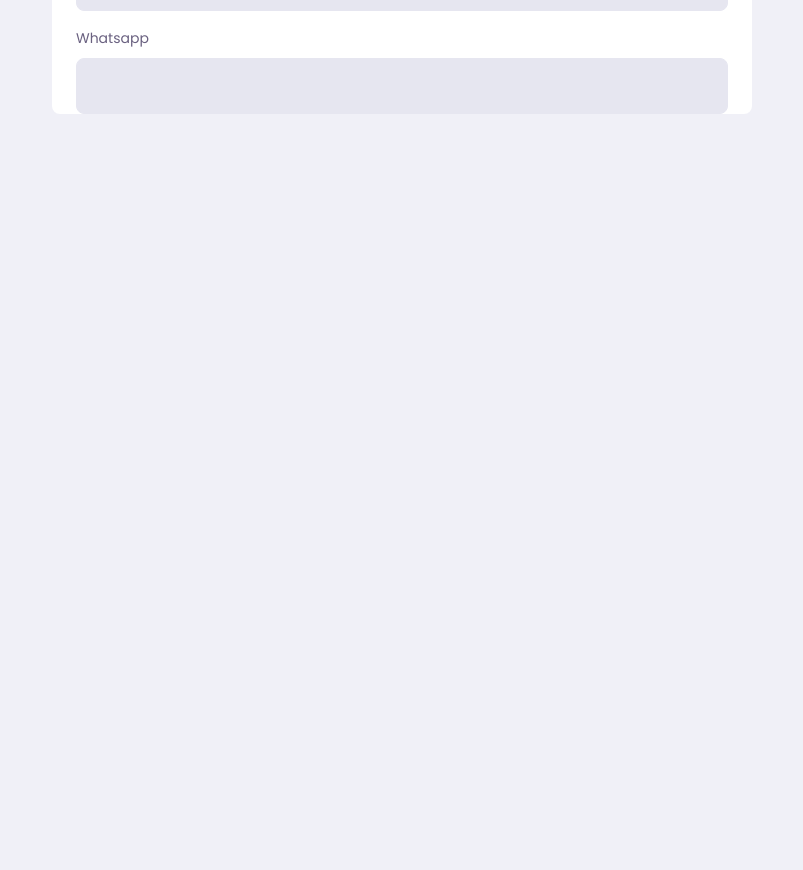
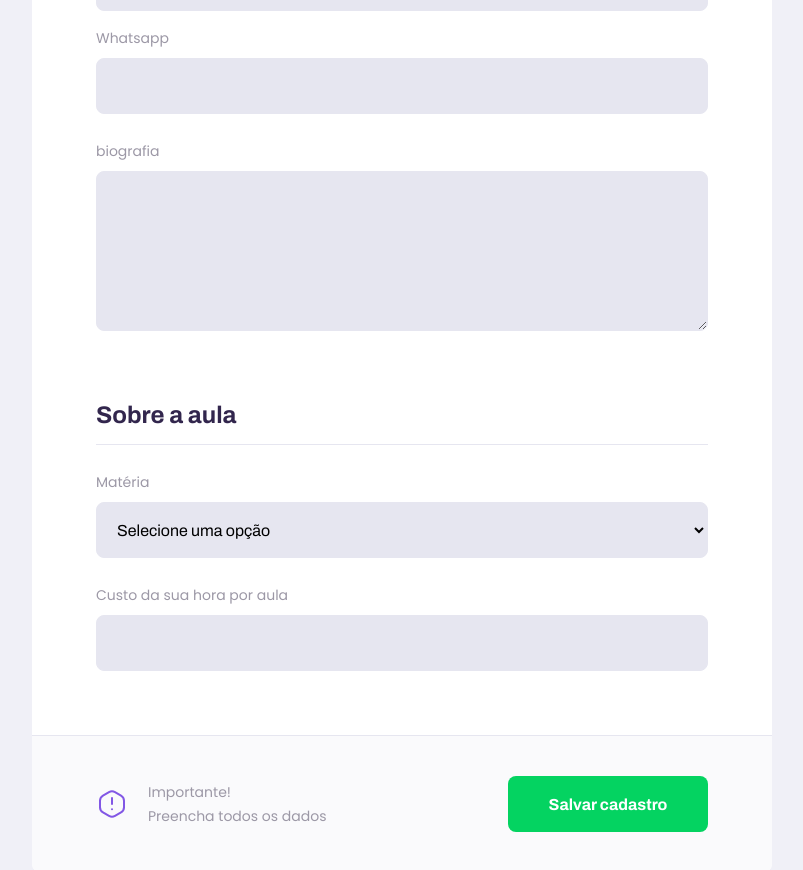
Before and after one commit to SirMcClay/NLW2-Proffy-Web, a React (Create React App) app: page /give-classes in a window 1280 px wide. Shown: the part 620-1490 px from the top of the page, without its empty margins (238-1041 px from the left). Before the commit the page ends 800 px from the top, so only its background shows below. Built offline with nearby package versions, Linux system fonts and the light colour scheme.

Commit message:
TeacherForm new areas, Textarea and Select components, style fixes

```diff
--- /dev/null
+++ b/src/components/Select/index.tsx
@@ -0,0 +1,28 @@
+import React, { SelectHTMLAttributes } from 'react';
+
+import './styles.css';
+
+interface SelectProps extends SelectHTMLAttributes<HTMLSelectElement> {
+  name: string;
+  label: string;
+  options: Array<{
+     value: string;
+     label: string;
+  }>;
+}
+
+const Select: React.FC<SelectProps> = ({ label, name, options, ...rest }) => {
+  return(
+    <div className="select-block">
+      <label htmlFor={name}>{label}</label>
+      <select id={name} {...rest}>
+          <option value="" disabled selected hidden>Selecione uma opção</option>
+          {options.map(option => {
+            return <option key={option.value} value={option.value}>{option.label}</option>
+          })}
+      </select>
+    </div>
+  );
+}
+
+export default Select;
--- /dev/null
+++ b/src/components/Select/styles.css
@@ -0,0 +1,35 @@
+.select-block {
+  position: relative;
+}
+
+.select-block + .select-block {
+  margin-top: 1.4rem;
+}
+
+.select-block label {
+ font-size: 1.4rem;
+}
+
+.select-block select {
+  width: 100%;
+  height: 5.6rem;
+  margin-top: 0.8rem;
+  border-radius: 0.8rem;
+  background: var(--color-line-in-white);
+  border: 1px solid var(--color-line-in-white);
+  outline: 0;
+  padding: 0 1.6rem;
+  font: 1.6rem Archivo;
+}
+
+/* borda que aparece no container do select quando o select esta com focus */
+.select-block:focus-within::after {
+  width: calc(100% - 3.2rem);
+  height: 2px;
+  content: '';
+  background: var(--color-primary-light);
+  position: absolute;
+  left: 1.6rem;
+  right: 1.6rem;
+  bottom: 0;
+}
--- /dev/null
+++ b/src/components/Textarea/index.tsx
@@ -0,0 +1,19 @@
+import React, { TextareaHTMLAttributes } from 'react';
+
+import './styles.css';
+
+interface TextareaProps extends TextareaHTMLAttributes<HTMLTextAreaElement> {
+  name: string;
+  label: string;
+}
+
+const Textarea: React.FC<TextareaProps> = ({ label, name, ...rest }) => {
+  return(
+    <div className="textarea-block">
+      <label htmlFor={name}>{label}</label>
+      <textarea id={name} {...rest}/>
+    </div>
+  );
+}
+
+export default Textarea;
--- /dev/null
+++ b/src/components/Textarea/styles.css
@@ -0,0 +1,37 @@
+.textarea-block {
+  position: relative;
+}
+
+.textarea-block + .textarea-block {
+  margin-top: 1.4rem;
+}
+
+.textarea-block label {
+ font-size: 1.4rem;
+}
+
+.textarea-block textarea {
+  width: 100%;
+  height: 16rem;
+  min-height: 8rem;
+  margin-top: 0.8rem;
+  border-radius: 0.8rem;
+  background: var(--color-line-in-white);
+  border: 1px solid var(--color-line-in-white);
+  outline: 0;
+  resize: vertical;
+  padding: 1.2rem 1.6rem;
+  font: 1.6rem Archivo;
+}
+
+/* borda que aparece no container do textarea quando o textarea esta com focus */
+.textarea-block:focus-within::after {
+  width: calc(100% - 3.2rem);
+  height: 2px;
+  content: '';
+  background: var(--color-primary-light);
+  position: absolute;
+  left: 1.6rem;
+  right: 1.6rem;
+  bottom: 7px;
+}
--- a/src/pages/TeacherForm/index.tsx
+++ b/src/pages/TeacherForm/index.tsx
@@ -2,6 +2,10 @@ import React from 'react';
 
 import PageHeader from '../../components/PageHeader';
 import Input from '../../components/Input';
+import Textarea from '../../components/Textarea';
+import Select from '../../components/Select';
+
+import warningIcon from '../../assets/images/icons/warning.svg';
 
 import './styles.css';
 
@@ -20,7 +24,40 @@ function TeacherForm() {
           <Input name="name" label="Nome completo" />
           <Input name="avatar" label="Avatar" />
           <Input name="whatsapp" label="Whatsapp" />
+          <Textarea name="bio" label="biografia" />
         </fieldset>
+
+        <fieldset>
+          <legend>Sobre a aula</legend>
+
+          <Select
+            name="subject"
+            label="Matéria"
+            options={[
+              { value: 'Artes', label: 'Artes'},
+              { value: 'Biologia', label: 'Biologia'},
+              { value: 'Ciências', label: 'Ciências'},
+              { value: 'Educação física', label: 'Educação física'},
+              { value: 'Geografia', label: 'Geografia'},
+              { value: 'Hitória', label: 'Hitória'},
+              { value: 'Matemática', label: 'Matemática'},
+              { value: 'Português', label: 'Português'},
+              { value: 'Química', label: 'Química'},
+            ]}
+          />
+          <Input name="cost" label="Custo da sua hora por aula" />
+        </fieldset>
+
+        <footer>
+          <p>
+            <img src={warningIcon} alt="Aviso importante"/>
+            Importante! <br />
+            Preencha todos os dados
+          </p>
+          <button type="button">
+            Salvar cadastro
+          </button>
+        </footer>
       </main>
     </div>
   );
--- a/src/pages/TeacherForm/styles.css
+++ b/src/pages/TeacherForm/styles.css
@@ -37,3 +37,83 @@
   padding-bottom: 1.6rem;
   border-bottom: 1px solid var(--color-line-in-white);
 }
+
+#page-teacher-form main fieldset .input-block + .textarea-block,
+#page-teacher-form main fieldset .select-block + .input-block {
+  margin-top: 2.4rem;
+}
+
+#page-teacher-form main label {
+  color: var(--color-text-complement);
+}
+
+#page-teacher-form main footer {
+  padding: 4rem 2.4rem;
+  background: var(--color-box-footer);
+  border-top: 1px solid var(--color-line-in-white);
+  margin-top: 6.4rem;
+}
+
+#page-teacher-form main footer p {
+  display: flex;
+  align-items: center;
+  justify-content: center;
+  font-size: 1.4rem;
+  line-height: 2.4rem;
+  color: var(--color-text-complement);
+}
+
+#page-teacher-form main footer p img {
+  margin-right: 2rem;
+}
+
+#page-teacher-form main footer button {
+  width: 100%;
+  height: 5.6rem;
+  background: var(--color-secundary);
+  color: var(--color-button-text);
+  border: 0;
+  border-radius: 0.8rem;
+  cursor: pointer;
+  font: 700 1.6rem Archivo;
+  display: flex;
+  align-items: center;
+  justify-content: center;
+  text-decoration: none;
+  transition: background-color 0.2s;
+  margin-top: 3.2rem;
+}
+
+#page-teacher-form main footer button:hover {
+  background: var(--color-secundary-dark);
+}
+
+@media (min-width: 700px) {
+  #page-teacher-form {
+    max-width: 100vw;
+  }
+
+  #page-teacher-form .page-header .header-content {
+    margin-bottom: 0;
+  }
+
+  #page-teacher-form main fieldset {
+    padding: 0 6.4rem;
+  }
+
+  #page-teacher-form main footer {
+    padding: 4.0rem 6.4rem;
+    display: flex;
+    align-items: center;
+    justify-content: space-between;
+  }
+
+  #page-teacher-form main footer p {
+    justify-content: space-between;
+  }
+
+  #page-teacher-form main footer button {
+    width: 20rem;
+    margin-top: 0;
+  }
+}
--- a/src/pages/TeacherList/index.tsx
+++ b/src/pages/TeacherList/index.tsx
@@ -3,6 +3,7 @@ import React from 'react';
 import PageHeader from '../../components/PageHeader';
 import TeacherItem from '../../components/TeacherItem';
 import Input from '../../components/Input';
+import Select from '../../components/Select';
 
 import './styles.css';
 
@@ -11,8 +12,34 @@ function TeacherList() {
       <div id="page-teacher-list" className="container">
         <PageHeader title="Esses são os proffys disponíveis.">
           <form id="search-teachers">
-            <Input name="subject" label="Matéria"/>
-            <Input name="week_day" label="Dia da semana"/>
+            <Select
+              name="subject"
+              label="Matéria"
+              options={[
+                { value: 'Artes', label: 'Artes'},
+                { value: 'Biologia', label: 'Biologia'},
+                { value: 'Ciências', label: 'Ciências'},
+                { value: 'Educação física', label: 'Educação física'},
+                { value: 'Geografia', label: 'Geografia'},
+                { value: 'Hitória', label: 'Hitória'},
+                { value: 'Matemática', label: 'Matemática'},
+                { value: 'Português', label: 'Português'},
+                { value: 'Química', label: 'Química'},
+              ]}
+            />
+            <Select
+              name="week_day"
+              label="Dia da semana"
+              options={[
+                { value: '0', label: 'Domingo'},
+                { value: '1', label: 'Segunda-feira'},
+                { value: '2', label: 'Terça-feira'},
+                { value: '3', label: 'Quarta-feira'},
+                { value: '4', label: 'Quita-feira'},
+                { value: '5', label: 'Sexta-feira'},
+                { value: '6', label: 'Sábado'},
+              ]}
+            />
             <Input type="time" name="time" label="Hora"/>
           </form>
         </PageHeader>
--- a/src/pages/TeacherList/styles.css
+++ b/src/pages/TeacherList/styles.css
@@ -29,7 +29,8 @@
     bottom: -28px;
   }
 
-  #search-teachers .input-block + .input-block {
+  #search-teachers .input-block + .input-block,
+  #search-teachers .select-block + .select-block{
     margin-top: 0;
   }
 
```
